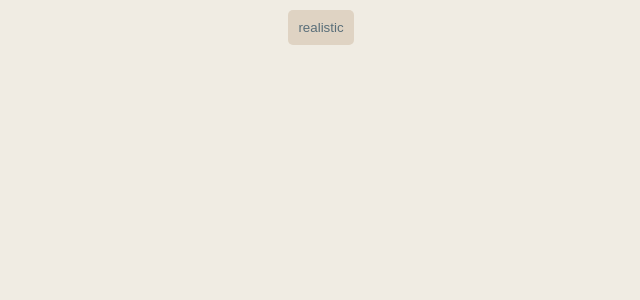
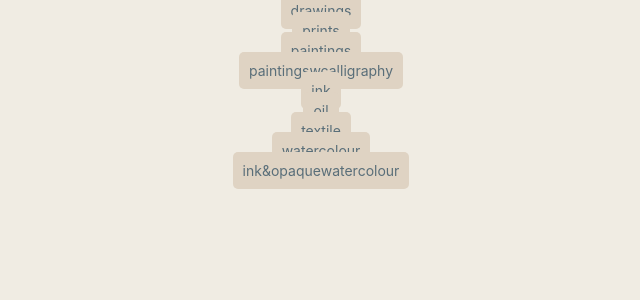
Before and after one commit to tanwsc/MuseumSiteProject, a React (Create React App) app: page /art in a window 1280 px wide. Shown: the top 300 px of the page, without its empty margins (319-959 px from the left). Built offline with nearby package versions, Linux system fonts and the light colour scheme.

Commit message:
added routing

```diff
--- a/src/App.js
+++ b/src/App.js
@@ -6,26 +6,36 @@ import ArtObject from "./Components/ArtObject.js";
 import SearchArt from "./Components/SearchArt.js";
 
 function App() {
+  const linkStyle = {
+    margin: "10px 10px",
+    padding: "10px",
+    borderRadius: "5px",
+    background: "rgb(223, 211, 195)",
+    color: "rgb(89, 110, 121)",
+    fontSize: "14px",
+    textDecoration: "none",
+  };
+
   return (
     <div className="App">
       <main>
         <Switch>
           {/* Home page */}
           <Route exact path="/">
-            <Home />
+            <Home style={linkStyle} />
           </Route>
 
           {/* Art sets */}
-          <Route path='/art'>
-            <ChooseSet />
+          <Route path="/art/:category">
+            <ArtObject style={linkStyle} />
           </Route>
-          <Route path="/art/:category">
-            <ArtObject />
+          <Route path="/art">
+            <ChooseSet style={linkStyle} />
           </Route>
 
           {/* Search page */}
           <Route path="/search">
-            <SearchArt />
+            <SearchArt style={linkStyle} />
           </Route>
         </Switch>
       </main>
--- a/src/Components/ChooseSet.js
+++ b/src/Components/ChooseSet.js
@@ -1,11 +1,43 @@
 import * as React from "react";
+import { Link } from "react-router-dom";
 
-const ChooseSet = () => {
-  return (
-    <div>
-      <button>realistic</button>
-    </div>
-  );
+// classifications
+// &classification=17 - photographs
+// &classification=21 - drawings
+// &classification=23 - prints
+// &classification=26 - paintings
+// &classification=80 - paintings with calligraphy
+
+// &medium=2028195 - ink
+// &medium=2028177 - oil
+// &medium=2028387 - textile materials
+// &medium=2028206 - watercolour
+// &medium=2028955 - ink and opaque watercolour
+
+const allOptions = [
+  // { name: "photographs", link: "&classification=17" },
+  { name: "drawings", link: "&classification=21" },
+  { name: "prints", link: "&classification=23" },
+  { name: "paintings", link: "&classification=26" },
+  { name: "paintingswcalligraphy", link: "&classification=80" },
+  { name: "ink", link: "&medium=2028195" },
+  { name: "oil", link: "&medium=2028177" },
+  { name: "textile", link: "&medium=2028387" },
+  { name: "watercolour", link: "&medium=2028206" },
+  { name: "ink&opaquewatercolour", link: "&medium=2028955" },
+];
+
+const ChooseSet = ({ style }) => {
+  let options = allOptions.map((item) => {
+    return (
+      <div className="options" key={item.name}>
+        <Link to={`/art/${item.name}`} style={style}>
+          {item.name}
+        </Link>
+      </div>
+    );
+  });
+  return options;
 };
 
 export default ChooseSet;
--- a/src/Components/Home.js
+++ b/src/Components/Home.js
@@ -1,27 +1,17 @@
 import * as React from "react";
-import { NavLink } from "react-router-dom";
+import { Link } from "react-router-dom";
 
-const Home = () => {
-  const linkStyle = {
-    margin: "10px 10px",
-    padding: "10px",
-    borderRadius: "5px",
-    background: "rgb(223, 211, 195)",
-    color: "rgb(89, 110, 121)",
-    fontSize: "14px",
-    textDecoration: "none",
-  };
-
+const Home = ({style}) => {
   return (
     <div className="home">
       <h1>Collections from Harvard Art Museum</h1>
       <p>homepage</p>
-      <NavLink to="/art" style={linkStyle}>
+      <Link to="/art" style={style}>
         Generate Set
-      </NavLink>
-      <NavLink to="/search" style={linkStyle}>
+      </Link>
+      <Link to="/search" style={style}>
         Search for Art
-      </NavLink>
+      </Link>
     </div>
   );
 };
```
